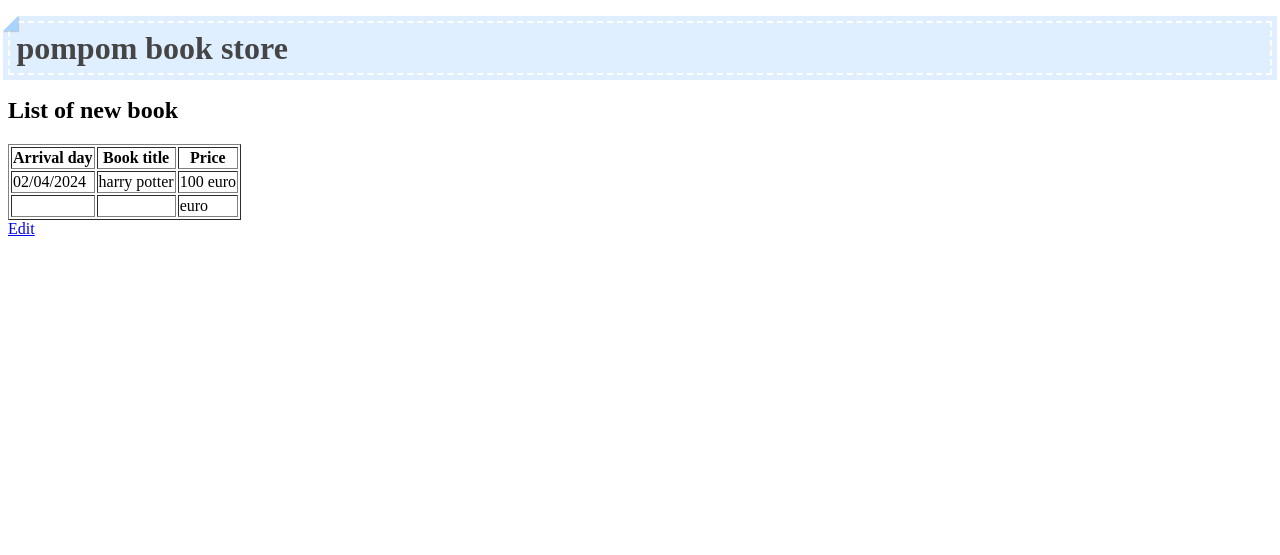
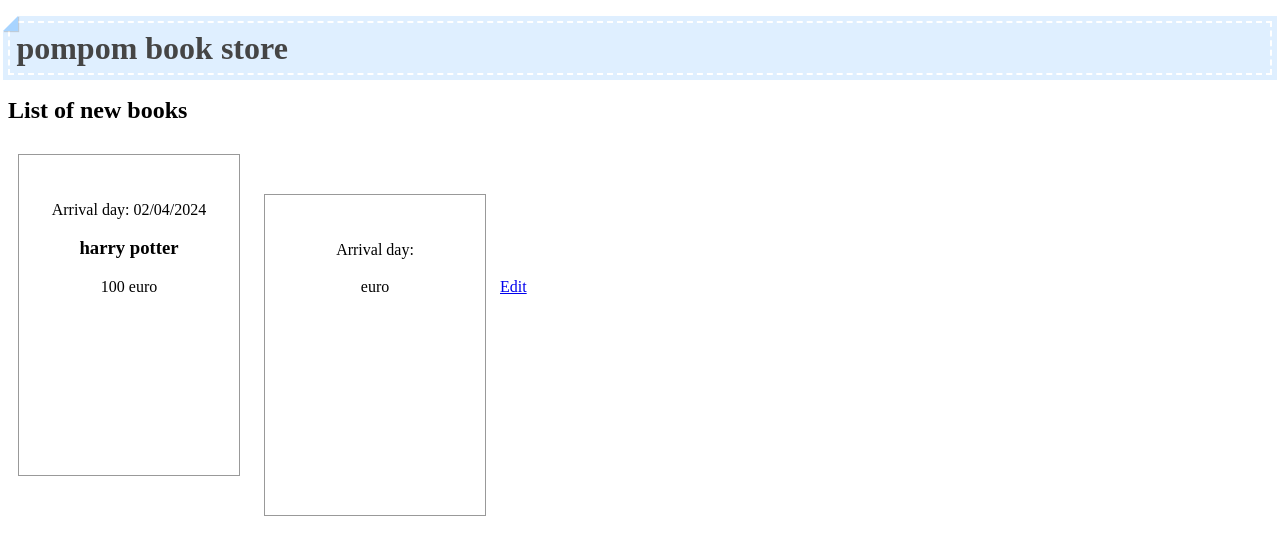
Before and after one commit to Kotoha0/Bookapp, a Flask app: page / in a window 1280 px wide. Shown: the top 555 px of the page. Run offline with Flask 3, Linux system fonts and the light colour scheme; data comes from the database, SQL or seed files in the repository; both versions use the stored data as it was after the commit.

Commit message:
version 2

```diff
--- a/Python project/flaskr/db.py
+++ b/Python project/flaskr/db.py
@@ -3,5 +3,5 @@
 DATABASE = 'database.db'
 def create_books_table():
     con = sqlite3.connect(DATABASE)
-    con.execute("CREATE TABLE IF NOT EXISTS books(title,price,arrival_day)")
+    con.execute("CREATE TABLE IF NOT EXISTS books(title,price,arrival_day,color)")
     con.close()
--- a/Python project/flaskr/main.py
+++ b/Python project/flaskr/main.py
@@ -1,6 +1,8 @@
 from flask import render_template, request, redirect, url_for
 from flaskr import app
 import sqlite3
+import random
+import string
 DATABASE = 'database.db'
 
 
@@ -12,7 +14,12 @@
 
     books = []
     for row in db_books:
-        books.append({'title': row[0],'price':row[1], 'arrival_day':row[2]})
+        books.append({
+            'title': row[0],
+            'price': row[1],
+            'arrival_day': row[2],
+            'color': row[3]
+        })
 
     return render_template(
         'index.html',
@@ -23,15 +30,20 @@
 def form():
     return render_template('form.html')
 
+def generate_color():
+    return '#'+ ''.join(random.choice(string.hexdigits) for _ in range(6))
+
 @app.route('/register', methods=['POST'])
 def register():
     title=request.form['title']
     price=request.form['price']
     arrival_day=request.form['arrival_day']
+    color = generate_color()
+
 
     con=sqlite3.connect(DATABASE)
-    con.execute('INSERT INTO books VALUES(?,?,?)',
-                [title, price, arrival_day])
+    con.execute('INSERT INTO books VALUES(?,?,?,?)',
+                [title, price, arrival_day, color])
     con.commit()
     con.close()
     return redirect(url_for('index'))
--- a/Python project/flaskr/static/style.css
+++ b/Python project/flaskr/static/style.css
@@ -18,3 +18,11 @@
     box-shadow: 1px 1px 1px rgba(0,0,0,0.15);
 
 }
+.book {
+    width: 200px;
+    height: 300px;
+    margin: 10px;
+    padding: 10px;
+    display: inline-block;
+    text-align: center;
+}
--- a/Python project/flaskr/templates/index.html
+++ b/Python project/flaskr/templates/index.html
@@ -2,31 +2,53 @@
 <html lang="en">
 
 <head>
-        <meta character=" UTF-8">
-        <title> bookapp </title>
-        <link rel ="stylesheet" href="{{url_for ('static', filename='style.css')}}">
+    <meta charset="UTF-8">
+    <title>bookapp</title>
+    <link rel="stylesheet" href="{{url_for('static', filename='style.css')}}">
+    <style>
+        /* Add some styles for the book display */
+        .book {
+            width: 200px;
+            height: 300px;
+            margin: 10px;
+            padding: 10px;
+            display: inline-block;
+            text-align: center;
+            border: 1px solid #999;
+            background-color: #fff;
+        }
+
+        .color-rectangle {
+            width: 100%;
+            height: 20px; /* Adjust the height as needed */
+            margin-bottom: 10px;
+        }
+
+        .color-inner {
+            height: 100%;
+            background-color: inherit;
+        }
+    </style>
 </head>
+
 <body>
-        <h1> pompom book store</h1>
-        <h2> List of new book</h2>
+    <h1>pompom book store</h1>
+    <h2>List of new books</h2>
     {% if books == [] %}
-                <p> There is no new book yet</p>
+        <p>There is no new book yet</p>
     {% else %}
-                <table border="1">
-                    <tr>
-                        <th>Arrival day </th>
-                        <th>Book title </th>
-                        <th>Price </th>
-                    </tr>
         {% for book in books %}
-                        <tr>
-                            <td>{{ book.arrival_day }}</td>
-                            <td>{{ book.title }}</td>
-                            <td>{{ book.price }} euro</td>
-                        </tr>
+            <div class="book">
+                <div class="color-rectangle">
+                    <div class="color-inner" style="background-color: {{ book.color }};"></div>
+                </div>
+                <p>Arrival day: {{ book.arrival_day }}</p>
+                <h3>{{ book.title }}</h3>
+                <p>{{ book.price }} euro</p>
+            </div>
         {% endfor %}
-                </table>
     {% endif %}
     <a href="{{ url_for('form') }}">Edit</a>
 </body>
+
 </html>
```
Also changed, not shown: Python project/database.db, Python project/flaskr/database.db (added). Lines whose indentation alone changed are shown as unchanged.
